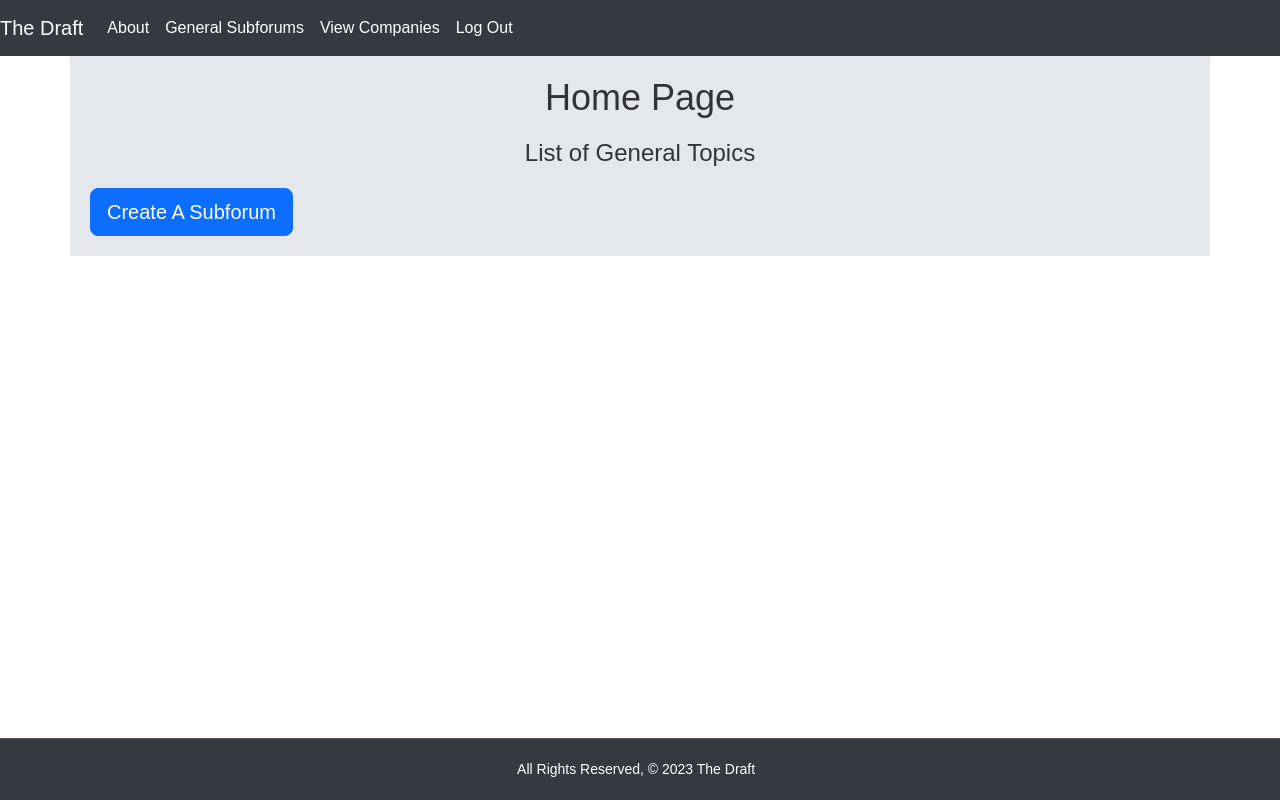
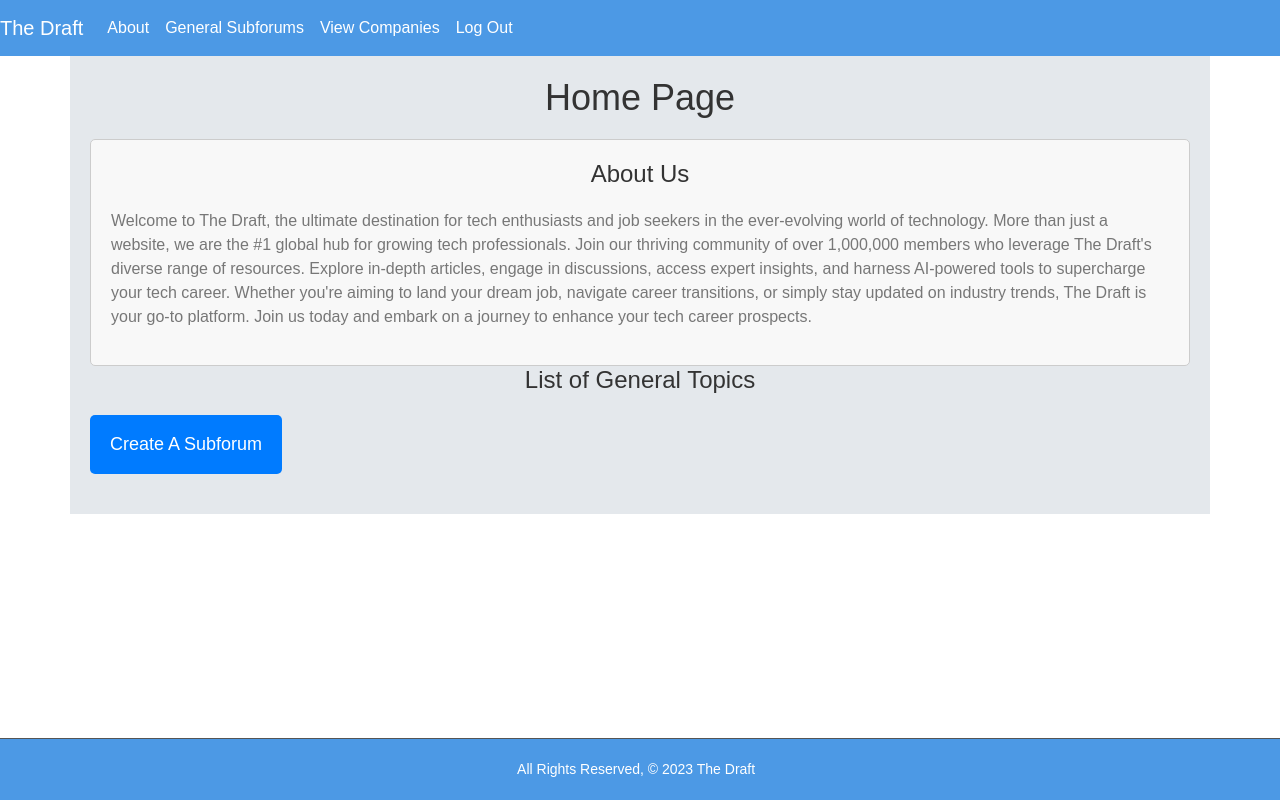
Before and after one commit to benjaehyun/thedraft, a Django app: page / in a window 1280 px wide. Run offline with Django 4.2, Linux system fonts and the light colour scheme; the visitor is signed in with stand-in values (Sample User, id 1); data that the repository does not hold is empty; some web fonts are replaced.

Commit message:
Changed Color Scheme and edited some buttons

```diff
--- a/main_app/static/css/style.css
+++ b/main_app/static/css/style.css
@@ -1,26 +1,33 @@
 
 .container {
-    padding: 20px;
+    padding: 1.25rem; /* 20px => 1.25rem */
     background-color: #e4e8ec;
 }
 
 h1 {
-    font-size: 36px;
+    font-size: 2.25rem; /* 36px => 2.25rem */
     margin-top: 0;
-    margin-bottom: 20px;
+    margin-bottom: 1.25rem; /* 20px => 1.25rem */
     color: #333;
 }
 
+.btn-delete {
+    background-color: #d94141
+}
+.btn {
+    background-color: #007bff
+
+}
 h2 {
-    font-size: 24px;
+    font-size: 1.5rem; /* 24px => 1.5rem */
     margin-top: 0;
-    margin-bottom: 20px;
+    margin-bottom: 1.25rem; /* 20px => 1.25rem */
     color: #333;
 }
 
 h1, h2 {
- /* font-family: 'Times New Roman', sans-serif; */
- text-align: center; /* Center horizontally */
+    /* font-family: 'Times New Roman', sans-serif; */
+    text-align: center; /* Center horizontally */
 }
 
 body {
@@ -29,16 +36,42 @@ body {
     font-style: normal;
 }
 
+#id_content {
+
+    width: 100%;
+    height: 100px; /* Adjust the height according to your preference */
+    font-size: 16px; /* Adjust the font size */
+    padding: 10px; /* Add padding for better appearance */
+    border: 1px solid #ccc; /* Add a border for clarity */
+}
+.about-us {
+    margin-top: 1.25rem; /* 20px => 1.25rem */
+    padding: 1.25rem; /* 20px => 1.25rem */
+    background-color: #f8f8f8;
+    border: 1px solid #ccc;
+    border-radius: 0.3125rem; /* 5px => 0.3125rem */
+}
+
+.about-us h2 {
+    font-size: 1.5rem; /* 24px => 1.5rem */
+    color: #333;
+}
+
+.about-us p {
+    font-size: 1rem; /* 16px => 1rem */
+    color: #777;
+}
+
 .btn-create-subforum {
     background-color: #007bff;
     color: #fff;
     border: none;
-    border-radius: 5px;
-    padding: 10px 20px;
-    font-size: 18px;
+    border-radius: 0.3125rem; /* 5px => 0.3125rem */
+    padding: 1rem 1.25rem; /* 10px 20px => 0.625rem 1.25rem */
+    font-size: 1.125rem; /* 18px => 1.125rem */
     cursor: pointer;
     transition: background-color 0.3s ease;
-    margin-bottom: 20px;
+    margin-bottom: 1.25rem; /* 20px => 1.25rem */
 }
 
 .btn-create-subforum:hover {
@@ -54,39 +87,41 @@ body {
 .forum-card .card-text a:hover {
     color: #333;
 }
+
 /* Forum Card Styles */
 .forum-card {
     background-color: #fff;
     border: 1px solid #ddd;
-    border-radius: 5px;
-    padding: 15px;
-    margin-bottom: 20px;
-    box-shadow: 0 4px 6px rgba(0, 0, 0, 0.1);
+    border-radius: 0.3125rem; /* 5px => 0.3125rem */
+    padding: 0.9375rem; /* 15px => 0.9375rem */
+    margin-bottom: 1.25rem; /* 20px => 1.25rem */
+    box-shadow: 0 0.25rem 0.375rem rgba(0, 0, 0, 0.1);
     transition: box-shadow 0.3s ease;
 }
 
 .forum-card:hover {
-    box-shadow: 0 6px 8px rgba(0, 0, 0, 0.2);
+    box-shadow: 0 0.375rem 0.5rem rgba(0, 0, 0, 0.2);
 }
 
 .card-title {
-    font-size: 24px;
-    margin-bottom: 10px;
+    font-size: 1.5rem; /* 24px => 1.5rem */
+    margin-bottom: 0.625rem; /* 10px => 0.625rem */
     color: #333;
 }
 
 .card-text {
-    font-size: 16px;
+    font-size: 1rem; /* 16px => 1rem */
     color: #777;
 }
 
 .navbar-footer-style {
-    background-color: #343a40 !important;
+    background-color: #4c99e5 !important;
     color: #ffffff !important;
 }
+
 /* Override Bootstrap dropdown background */
 .navbar-footer-style .navbar-collapse {
-    background-color: #343a40 !important;
+    background-color: #4c99e5 !important;
 }
 
 /* Remove any box-shadow or border */
@@ -106,13 +141,28 @@ body {
 }
 
 .page-footer {
-    background-color: #343a40;
+    background-color: #4c99e5;
     color: #ffffff;
-    padding: 20px;
+    padding: 1.25rem; /* 20px => 1.25rem */
     text-align: center;
-    font-size: 14px;
+    font-size: 0.875rem; /* 14px => 0.875rem */
     position: fixed;
     bottom: 0;
     width: 100%;
     border-top: 1px solid #555;
 }
+
+.signup {
+    background-color: #FFD700; /* Yellow background color */
+    color: #fff; /* Text color */
+    padding: .5rem; /* Adjust padding as needed */
+    border-radius: .5rem; /* Rounded corners */
+    transition: background-color 0.3s ease; /* Smooth hover effect */
+    text-decoration: none; /* Remove underlines on links */
+}
+
+/* Add a hover effect */
+.signup:hover {
+    background-color: #FFC800; /* Lighter yellow on hover */
+    color: #fff; /* Text color on hover */
+}
--- a/main_app/templates/base.html
+++ b/main_app/templates/base.html
@@ -6,21 +6,18 @@
     <meta charset="UTF-8">
     <meta name="viewport" content="width=device-width, initial-scale=1.0">
     <meta http-equiv="X-UA-Compatible" content="ie=edge">
-    <title>The Draft</title>
     <link href="https://cdn.jsdelivr.net/npm/bootstrap@5.3.0/dist/css/bootstrap.min.css" rel="stylesheet">
     <link rel="stylesheet" href="https://use.typekit.net/mxv1asd.css">
     <link rel="stylesheet" type="text/css" href="{% static 'css/style.css' %}">
-    <script src="https://cdnjs.cloudflare.com/ajax/libs/materialize/1.0.0/js/materialize.min.js"></script>
 </head>
 <body>
-
     <nav class="navbar navbar-expand-lg navbar-footer-style">
             <a class="navbar-brand" href="{% url 'home' %}">The Draft</a>
             <button class="navbar-toggler" type="button" data-bs-toggle="collapse" data-bs-target="#navbarNav" aria-controls="navbarNav" aria-expanded="false" aria-label="Toggle navigation">
                 <span class="navbar-toggler-icon"></span>
             </button>
             <div class="collapse navbar-collapse" id="navbarNav">
-                <ul class="navbar-nav ml-auto">
+                <ul class="navbar-nav">
                     <li class="nav-item">
                         <a class="nav-link" href="{% url 'about' %}">About</a>
                     </li>
@@ -35,14 +32,15 @@
                             <a class="nav-link" href="{% url 'logout' %}">Log Out</a>
                         </li>
                     {% else %}
-                        <li class="nav-item">
-                            <a class="nav-link" href="{% url 'login' %}">Log In</a>
-                        </li>
+                    <li class="nav-item">
+                        <a class="nav-link" href="{% url 'login' %}">Log In</a>
+                    </li>
+                    <li class="nav-item">
+                        <a class="nav-link signup" href="{% url 'signup' %}">Sign Up</a>
+                    </li>
                     {% endif %}
-
                 </ul>
             </div>
-        </div>
     </nav>
     <main class="container container-page">
         {% block content %}
--- a/main_app/templates/company/subforum/detail.html
+++ b/main_app/templates/company/subforum/detail.html
@@ -3,7 +3,6 @@
 
 <div class="container mt-4">
     <div class="row">
-        <div class="col">
             <h1>{{ subforum.title }}</h1>
             <small>Created: {{ subforum.date }}</small>
             <small>Likes: {{ subforum.likes }}</small>
@@ -16,7 +15,7 @@
                 </form>
             {% endif %}
         </div>
-pyt
+    </div>
     <div class="row mt-4">
         <div class="col">
             {% for post in subforum.company_post_set.all %}
@@ -67,7 +66,7 @@ pyt
                 <form action="{% url 'add_company_post' subforum.company.id subforum.id %}" method="POST">
                     {% csrf_token %}
                     {{ post_form.as_p }}
-                    <button type="submit" class="btn btn-primary">Add Post</button>
+                    <button type="submit" class="btn">Add Post</button>
                 </form>
             {% endif %}
         </div>
--- a/main_app/templates/home.html
+++ b/main_app/templates/home.html
@@ -3,10 +3,23 @@
 
 <h1>Home Page</h1>
 
+<section class="about-us">
+    <h2>About Us</h2>
+    <p>
+        Welcome to The Draft, the ultimate destination for tech enthusiasts and job seekers in the ever-evolving world of technology.
+        More than just a website, we are the #1 global hub for growing tech professionals.
+        Join our thriving community of over 1,000,000 members who leverage The Draft's diverse range of resources.
+        Explore in-depth articles, engage in discussions, access expert insights, and harness AI-powered tools to supercharge your tech career.
+        Whether you're aiming to land your dream job, navigate career transitions, or simply stay updated on industry trends, The Draft is your go-to platform.
+        Join us today and embark on a journey to enhance your tech career prospects.
+    </p>
+</section>
+
 <h2>List of General Topics</h2>
+
 {% if user.is_authenticated %}
     <a href="{% url 'subforums_create' %}">
-        <button class="btn btn-primary btn-lg">Create A Subforum</button>
+        <button class="btn-create-subforum">Create A Subforum</button>
     </a>
 {% endif %}
 
--- a/main_app/templates/main_app/comment_confirm_delete.html
+++ b/main_app/templates/main_app/comment_confirm_delete.html
@@ -7,7 +7,7 @@
 
   <form action="" method="POST">
     {% csrf_token %}
-    <input type="submit" value="Yes - Delete!" class="btn">
+    <input type="submit" value="Yes - Delete!" class="btn btn-primary">
     <a href="{% url 'subforums_detail' object.post.subforum.id %}">Cancel</a>
   </form>
 {% endblock %}
--- a/main_app/templates/main_app/company_comment_confirm_delete.html
+++ b/main_app/templates/main_app/company_comment_confirm_delete.html
@@ -7,7 +7,7 @@
 
   <form action="" method="POST">
     {% csrf_token %}
-    <input type="submit" value="Yes - Delete!" class="btn">
+    <input type="submit" value="Yes - Delete!" class="btn btn-primary">
     <a href="{% url 'company_subforums_detail' object.post.subforum.company.id object.post.subforum.id %}">Cancel</a>
   </form>
 {% endblock %}
--- a/main_app/templates/main_app/company_post_form.html
+++ b/main_app/templates/main_app/company_post_form.html
@@ -4,9 +4,9 @@
   <h1>Add Post</h1>
   <form action="" method="POST">
     {% csrf_token %}
-    <table>
+    <table class="table">
       {{ form.as_table }}
     </table>
-    <input type="submit" value="Submit!" class="btn">
+    <input type="submit" value="Submit!" class="btn btn-primary">
   </form>
 {% endblock %}
--- a/main_app/templates/main_app/company_subforum_form.html
+++ b/main_app/templates/main_app/company_subforum_form.html
@@ -4,9 +4,9 @@
   <h1>Add Subforum</h1>
   <form action="" method="POST">
     {% csrf_token %}
-    <table>
+    <table class="table">
       {{ form.as_table }}
     </table>
-    <input type="submit" value="Submit!" class="btn">
+    <input type="submit" value="Submit!" class="btn btn-primary">
   </form>
 {% endblock %}
--- a/main_app/templates/main_app/post_confirm_delete.html
+++ b/main_app/templates/main_app/post_confirm_delete.html
@@ -7,7 +7,7 @@
 
   <form action="" method="POST">
     {% csrf_token %}
-    <input type="submit" value="Yes - Delete!" class="btn">
+    <input type="submit" value="Yes - Delete!" class="btn-delete">
     <a href="{% url 'subforums_detail' object.subforum.id %}">Cancel</a>
   </form>
 {% endblock %}
--- a/main_app/templates/main_app/post_form.html
+++ b/main_app/templates/main_app/post_form.html
@@ -4,9 +4,9 @@
   <h1>Add Post</h1>
   <form action="" method="POST">
     {% csrf_token %}
-    <table>
+    <table class="table">
       {{ form.as_table }}
     </table>
-    <input type="submit" value="Submit!" class="btn">
+    <input type="submit" value="Submit!" class="btn btn-primary">
   </form>
 {% endblock %}
--- a/main_app/templates/main_app/subforum_form.html
+++ b/main_app/templates/main_app/subforum_form.html
@@ -4,7 +4,7 @@
   <h1>Add Subforum</h1>
   <form action="" method="POST">
     {% csrf_token %}
-    <table>
+    <table class="table">
       {{ form.as_table }}
     </table>
     <button type="submit" class="btn btn-primary">Add Subforum</button>
--- a/main_app/templates/registration/login.html
+++ b/main_app/templates/registration/login.html
@@ -8,7 +8,7 @@
   {% csrf_token %}
   {{ form.as_p }}
   <input type="hidden" name="next" value="{{ next }}">
-  <button type="submit" class="btn">Log In</button>
+  <button type="submit" class="btn-primary">Log In</button>
 </form>
 
 {% endblock %}
--- a/main_app/templates/registration/signup.html
+++ b/main_app/templates/registration/signup.html
@@ -9,7 +9,7 @@
 <form method="POST" action="{% url 'signup' %}">
   {% csrf_token %}
   {{ form.as_p }}
-  <button type="submit" class="btn">Log In</button>
+  <button type="submit" class="btn-primary">Log In</button>
 </form>
 
 {% endblock %}
```
Also changed, not shown: README.md.
